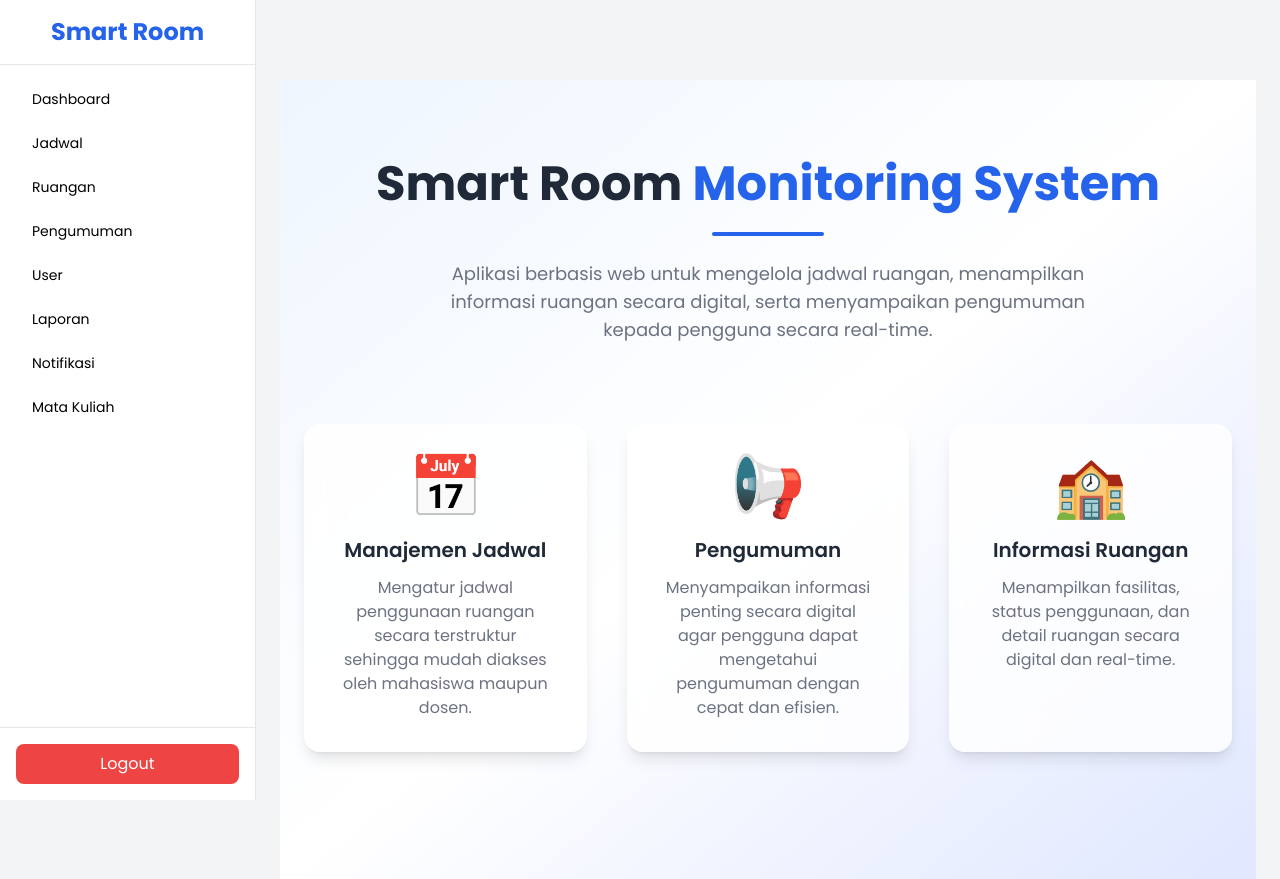
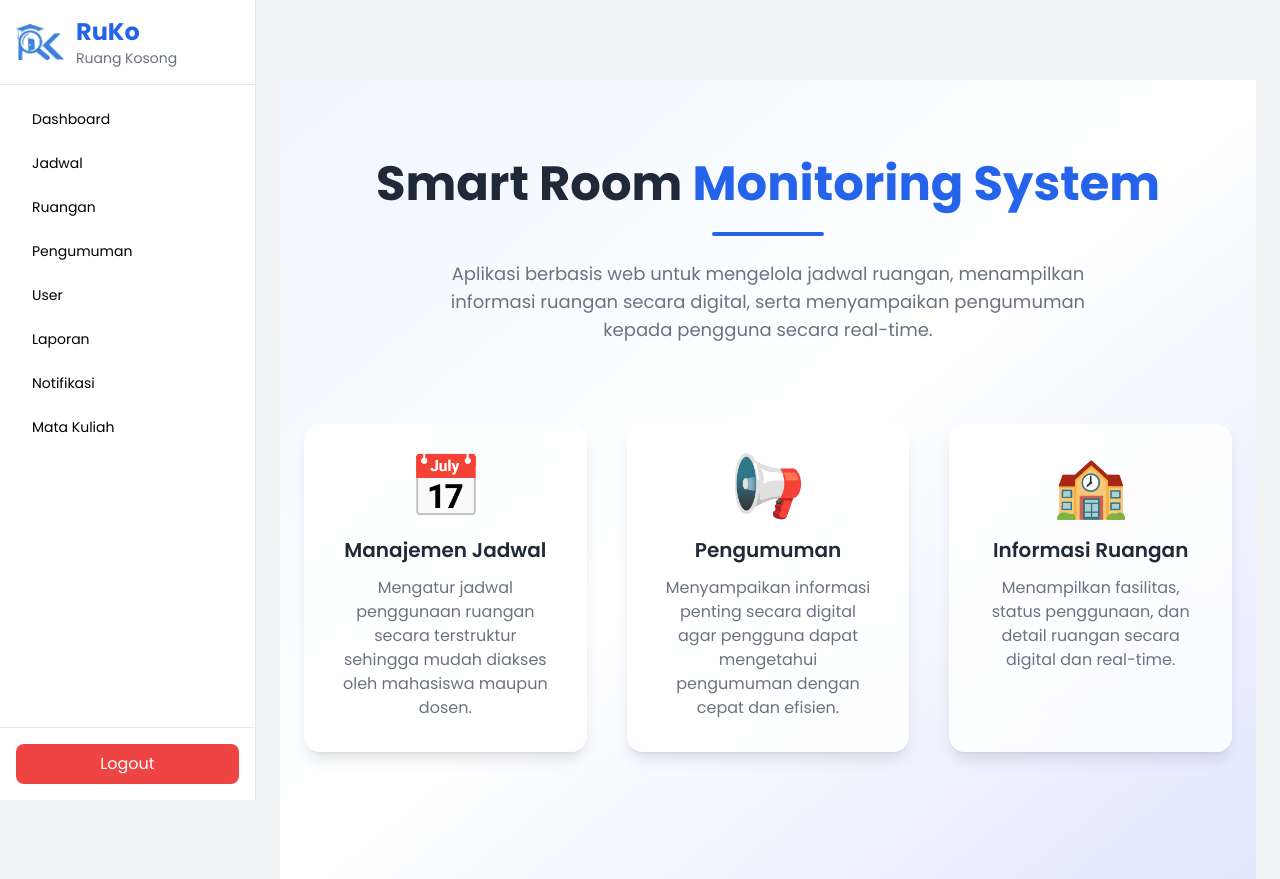
Before and after one commit to Dani0601/kel-3, a PHP site: page / in a window 1280 px wide. Shown: the top 879 px of the page. Run offline with PHP 8.4, Linux system fonts and the light colour scheme; a user stored in the database is signed in; some libraries are stand-ins or nearby versions.

Commit message:
logo nav dan side

```diff
--- a/includes/sidebar.php
+++ b/includes/sidebar.php
@@ -6,9 +6,14 @@ $role = $_SESSION['role'] ?? '';
 <div class="w-64 bg-white border-r fixed left-0 top-0 bottom-0 flex flex-col">
 
     <!-- 🔵 LOGO -->
-    <div class="p-4 text-center text-2xl font-bold text-blue-600 border-b">
-        Smart Room
+    <div class="p-4 flex items-center gap-3 text-blue-600 border-b">
+    <img src="assets/img/logo_biruuu.png" class="w-12">
+
+    <div>
+        <div class="text-2xl font-bold">RuKo</div>
+        <p class="text-sm text-gray-500">Ruang Kosong</p>
     </div>
+</div>
 
     <!-- 🔹 MENU -->
     <nav class="flex-1 p-4 space-y-2 text-sm">
```
Also changed, not shown: includes/navbar.php (+7 -2 lines).
